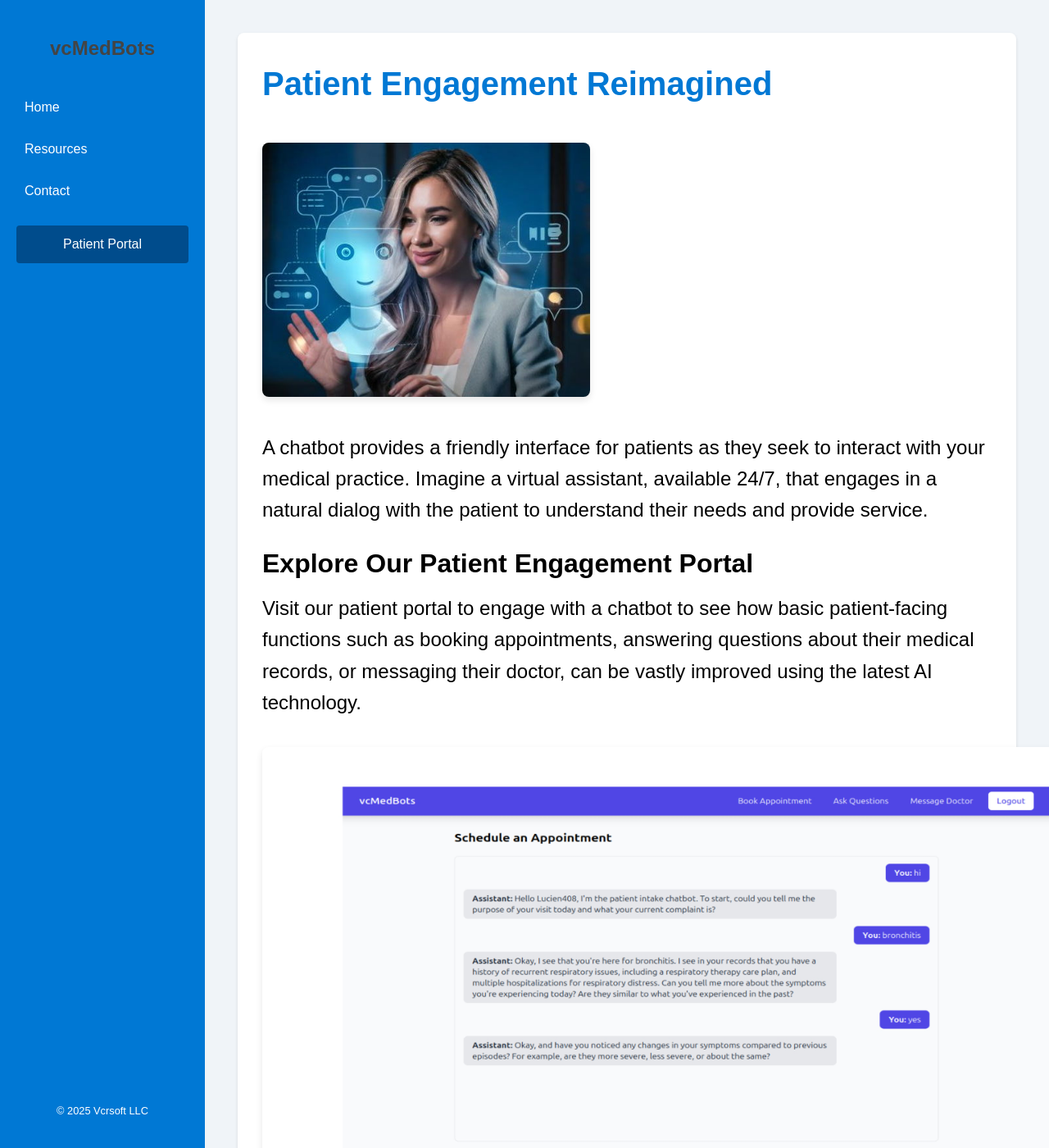
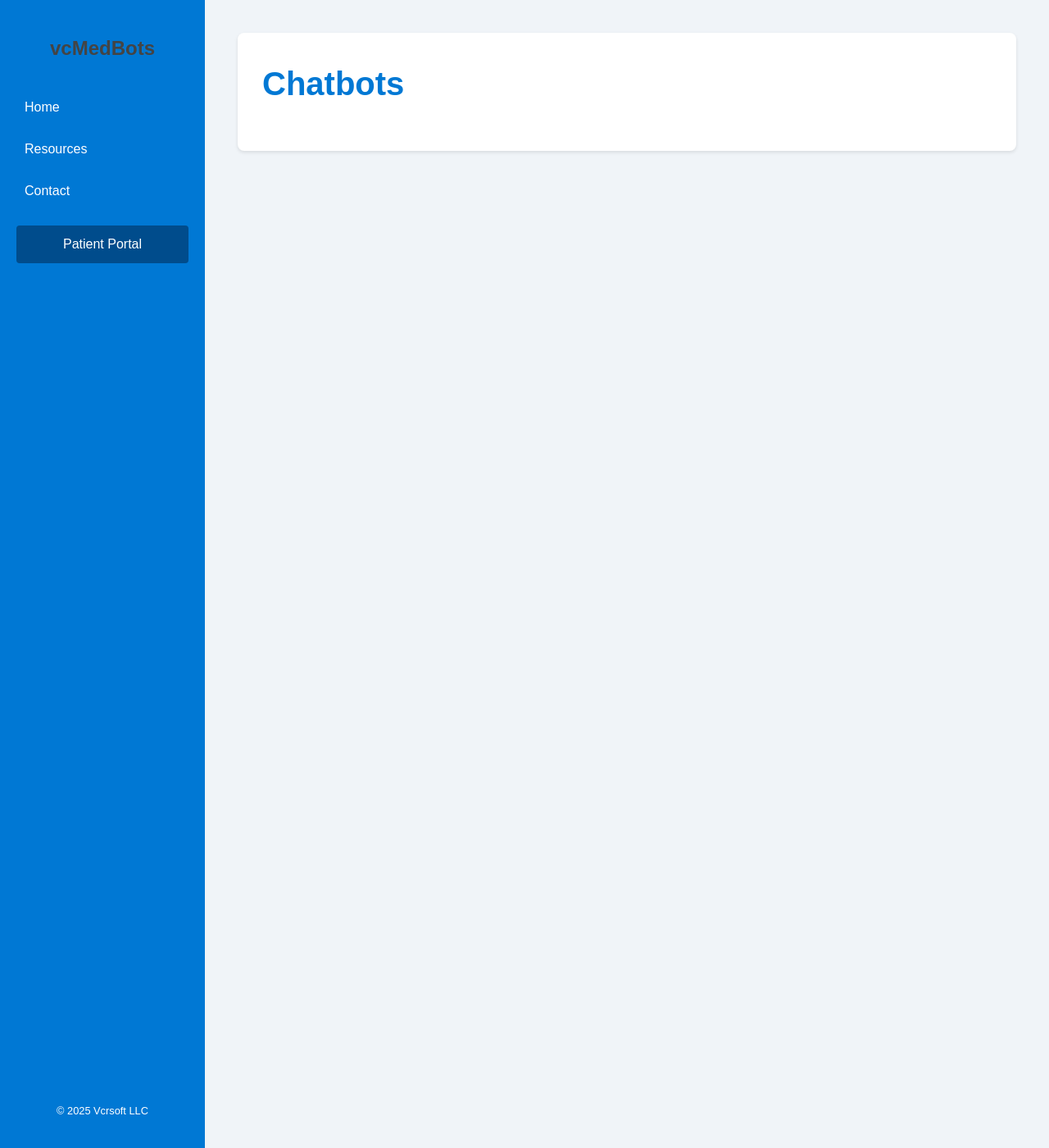
Before and after one commit to vcrsoft/vcrsoft.github.io, a Jekyll site: the page built from index.md, in a window 1280 px wide and 1400 px high. Shown: the whole window at 82% size. Built offline with Jekyll 4.4.1, drawn with Linux system fonts in a browser that asks for light colours.

Commit message:
Update index.md

```diff
--- a/index.md
+++ b/index.md
@@ -3,14 +3,4 @@ layout: default
 title: Home
 ---
 
-<h1 style="color: #0078d4; font-size: 2.5em; font-weight: bold;">Patient Engagement Reimagined</h1>
-
-<img src="/assets/images/patient-engagement.jpg" alt="Patient engaging with medical technology" style="width: 50%; max-width: 400px; margin: 20px 0; border-radius: 8px; box-shadow: 0 4px 8px rgba(0,0,0,0.1);">
-
-<p style="font-size: 1.5em;">A chatbot provides a friendly interface for patients as they seek to interact with your medical practice. Imagine a virtual assistant, available 24/7, that engages in a natural dialog with the patient to understand their needs and provide service.</p>
-
-<h2 style="color: #000000; font-size: 2em; font-weight: bold;">Explore Our Patient Engagement Portal</h2>
-
-<p style="font-size: 1.5em;">Visit our patient portal to engage with a chatbot to see how basic patient-facing functions such as booking appointments, answering questions about their medical records, or messaging their doctor, can be vastly improved using the latest AI technology.</p>
-
-<img src="/assets/images/portal.jpg" alt="Patient chatbot" style="width: 120%; max-width: 1200px; margin: 20px 0; border-radius: 8px; box-shadow: 0 4px 8px rgba(0,0,0,0.1);">
+<h1 style="color: #0078d4; font-size: 2.5em; font-weight: bold;">Chatbots</h1>
```
